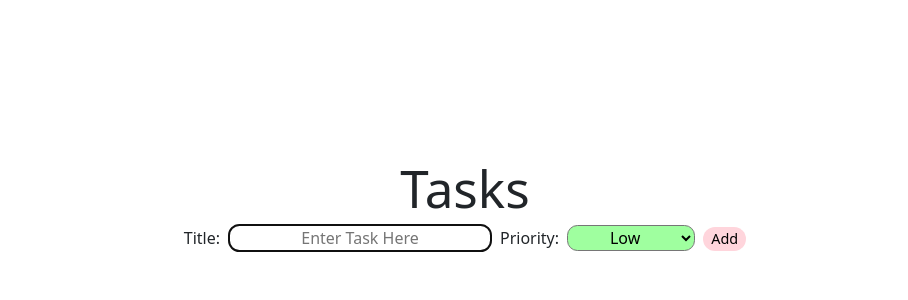
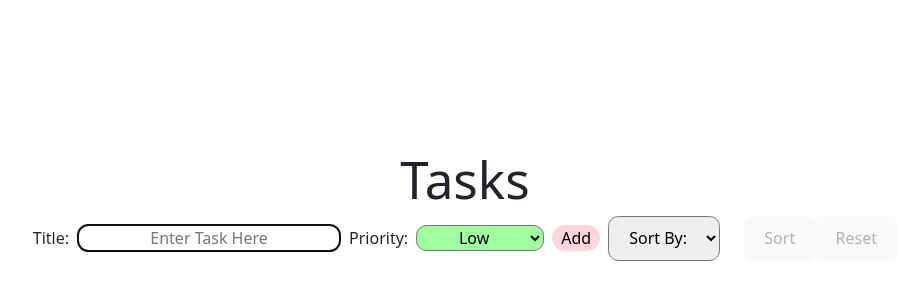
Before and after one commit to omk963/task-mgr, a React (Vite) app in the folder client/client/: page /tasks in a window 1280 px wide. Shown: the part 194-494 px from the top of the page, without its empty margins (175-1083 px from the left). Built offline with nearby package versions, Linux system fonts and the light colour scheme; no server answers.

Commit message:
feat(tasks): added sort feature and reset

```diff
--- a/client/client/src/components/TodoContainer.jsx
+++ /dev/null
@@ -1,83 +0,0 @@
-import api from "../utils/api";
-import { useState, useEffect } from "react";
-import TodoList from "./TodoList/TodoList";
-import AddTodoForm from "./AddTodoForm";
-
-const TodoContainer = () => {
-    const [todoList, setTodoList] = useState([]);
-    const [isLoading, setIsLoading] = useState(true);
-
-    useEffect(() => {
-        fetchData();
-    }, []);
-
-    const fetchData = async () => {
-        try {
-            const res = await api.get('/tasks');
-            setTodoList(res.data.tasks);
-            setIsLoading(false);
-            console.log("fetch completed: ", res.data.tasks);
-        } catch (error) {
-            console.error('Failed to fetch tasks', error);
-        }
-    };
-
-    const addTodo = async (newTask) => {
-        try {
-            const task = newTask.fields;
-            const res = await api.post('/tasks', {
-                title: task.title,
-                priority: task.priority,
-                _id: task._id,
-            });
-            setTodoList((prevList) => {
-                const newList = [...prevList, res.data];
-                return newList;
-            });
-            await fetchData(); // Ensures data is updated
-            console.log("Post completed: ", res.data);
-        } catch (error) {
-            console.error('Failed to add tasks', error);
-        }
-    };
-
-    const editTodo = async (newTask, newPriority, id) => {
-        try {
-            await api.patch(`/tasks/${id}`, {
-                title: newTask,
-                priority: newPriority
-            });
-            setTodoList((prev) => {
-                return prev.map((task) =>
-                    todo._id === id ? { ...task, title: newTask } : task
-                )
-            });
-            await fetchData(); // Ensures data is updated
-        } catch (error) {
-            console.error('Failed to fetch tasks', error);
-        }
-    };
-
-    const removeTodo = async (id) => {
-        try {
-            await api.delete(`/tasks/${id}`);
-            setTodoList((prevTodoList) => prevTodoList.filter(todo => todo._id !== id));
-        } catch (error) {
-            console.error('Failed to fetch tasks', error);
-        }
-    };
-
-
-    return (
-        <div>
-            <AddTodoForm onAddTodo={addTodo} />
-            {todoList.length > 0 && (
-                isLoading
-                    ? <p>Loading...</p>
-                    : <TodoList todoList={todoList} onEditTodo={editTodo} onRemoveTodo={removeTodo} />
-            )}
-        </div>
-    );
-};
-
-export default TodoContainer;
--- /dev/null
+++ b/client/client/src/components/TodoContainer/TodoContainer.jsx
@@ -0,0 +1,169 @@
+import api from "../../utils/api";
+import { useState, useEffect } from "react";
+import TodoList from "../TodoList/TodoList";
+import AddTodoForm from "../AddTodoForm";
+import { FontAwesomeIcon } from '@fortawesome/react-fontawesome'
+import { faArrowDown, faArrowUp } from '@fortawesome/free-solid-svg-icons';
+import style from './TodoContainer.module.css';
+
+const TodoContainer = () => {
+    const [todoList, setTodoList] = useState([]);
+    const [originalTodo, setOriginalTodo] = useState([]);
+    const [isLoading, setIsLoading] = useState(true);
+    const [isAscending, setIsAscending] = useState(false);
+    const [clickedSort, setClickedSort] = useState(false);
+    const [sortBy, setSortBy] = useState('');
+
+    useEffect(() => {
+        fetchData();
+    }, []);
+
+    const fetchData = async () => {
+        try {
+            const res = await api.get('/tasks');
+            setTodoList(res.data.tasks);
+            setIsLoading(false);
+            setOriginalTodo(res.data.tasks)
+            console.log("fetch completed: ", res.data.tasks);
+        } catch (error) {
+            console.error('Failed to fetch tasks', error);
+        }
+    };
+
+    const addTodo = async (newTask) => {
+        try {
+            const task = newTask.fields;
+            const res = await api.post('/tasks', {
+                title: task.title,
+                priority: task.priority,
+                _id: task._id,
+            });
+            setTodoList((prevList) => {
+                const newList = [...prevList, res.data];
+                return newList;
+            });
+            await fetchData(); // Ensures data is updated
+            console.log("Post completed: ", res.data);
+        } catch (error) {
+            console.error('Failed to add tasks', error);
+        }
+    };
+
+    const editTodo = async (newTask, newPriority, id) => {
+        try {
+            await api.patch(`/tasks/${id}`, {
+                title: newTask,
+                priority: newPriority
+            });
+            setTodoList((prev) => {
+                return prev.map((task) =>
+                    todo._id === id ? { ...task, title: newTask } : task
+                )
+            });
+            await fetchData(); // Ensures data is updated
+        } catch (error) {
+            console.error('Failed to fetch tasks', error);
+        }
+    };
+
+    const removeTodo = async (id) => {
+        try {
+            await api.delete(`/tasks/${id}`);
+            setTodoList((prevTodoList) => prevTodoList.filter(todo => todo._id !== id));
+            setOriginalTodo((prevTodoList) => prevTodoList.filter(todo => todo._id !== id));
+        } catch (error) {
+            console.error('Failed to fetch tasks', error);
+        }
+    };
+
+    const handleSortChange = (e) => {
+        const newSort = e.target.value;
+        setSortBy(newSort);
+    }
+
+    const sortList = () => {
+        let sortedTodos;
+        setIsAscending(prev => !prev);
+
+        if (sortBy === 'priority') {
+            const priorityOrder = {
+                Low: 1,
+                Medium: 2,
+                High: 3
+            }
+
+            sortedTodos = [...todoList].sort((a, b) => {
+                return isAscending
+                    ? priorityOrder[b.priority] - priorityOrder[a.priority]
+                    : priorityOrder[a.priority] - priorityOrder[b.priority];
+            });
+        } else if (sortBy === 'date') {
+            if (isAscending) {
+                sortedTodos = [...todoList].sort((a, b) => b.createdAt.localeCompare(a.createdAt));
+                setIsAscending(false);
+            } else {
+                sortedTodos = [...todoList].sort((a, b) => a.createdAt.localeCompare(b.createdAt));
+                setIsAscending(true);
+            }
+        } else {
+            if (isAscending) {
+                sortedTodos = [...todoList].sort((a, b) => b.title.localeCompare(a.title));
+                setIsAscending(false);
+            } else {
+                sortedTodos = [...todoList].sort((a, b) => a.title.localeCompare(b.title));
+                setIsAscending(true);
+            }
+        }
+        setTodoList(sortedTodos);
+
+        // check if it's first click
+        if (!clickedSort) {
+            setClickedSort(true);
+        }
+    };
+
+    const reset = () => {
+        setTodoList(originalTodo);
+        setClickedSort(false);
+        setSortBy('');
+    };
+
+    return (
+        <div>
+            <div className={style.input}>
+                <AddTodoForm onAddTodo={addTodo} />
+                <div className={style.sort}>
+                    <select
+                        type='text'
+                        value={sortBy}
+                        onChange={handleSortChange}
+                        className={style.select}
+                    >
+                        <option value="" disabled>Sort By:</option>
+                        <option value="name">Name</option>
+                        <option value="priority">Priority</option>
+                        <option value="date">Date</option>
+                    </select>
+                    <button onClick={sortList} className={style.sortBtn} disabled={sortBy === ''}>
+                        <span>Sort</span>
+                        {clickedSort && (
+                            <span className={style.icon}>
+                                {isAscending ? <FontAwesomeIcon icon={faArrowUp} /> : <FontAwesomeIcon icon={faArrowDown} />}
+                            </span>
+                        )}
+                    </button>
+                    <button onClick={reset} disabled={clickedSort === false && sortBy === ''}>
+                        Reset
+                    </button>
+                </div>
+            </div>
+            {todoList.length > 0 && (
+                isLoading
+                    ? <p>Loading...</p>
+                    : <TodoList todoList={todoList} onEditTodo={editTodo} onRemoveTodo={removeTodo} />
+            )}
+        </div>
+    );
+};
+
+export default TodoContainer;
--- /dev/null
+++ b/client/client/src/components/TodoContainer/TodoContainer.module.css
@@ -0,0 +1,29 @@
+.input {
+    display: flex;
+    justify-content: space-evenly;
+    align-items: center;
+}
+
+.sort {
+    display: flex;
+}
+
+.select {
+    border-radius: 0.65em;
+    border-width: 1px;
+    text-align: center;
+    margin-right: 0.5em;
+    margin-Left: 0.5em;
+    width: 7em;
+}
+
+.sortBtn {
+    margin-left: 1em;
+    display: flex;
+    justify-content: space-between;
+    align-items: center;
+}
+
+.icon {
+    margin-left: 0.5em;
+}
--- a/client/client/src/components/TodoListItem/TodoListItem.module.css
+++ b/client/client/src/components/TodoListItem/TodoListItem.module.css
@@ -89,7 +89,7 @@
 
 .addBtn {
     width: 3em;
-    font-size: 0.9em;
+    font-size: 1em;
     padding: 0;
     border-radius: 1em;
     background: rgb(255, 213, 220);
--- a/client/client/src/pages/TasksPage.jsx
+++ b/client/client/src/pages/TasksPage.jsx
@@ -1,4 +1,4 @@
-import TodoContainer from "../components/TodoContainer";
+import TodoContainer from "../components/TodoContainer/TodoContainer";
 
 const TasksPage = () => {
     return (
```
